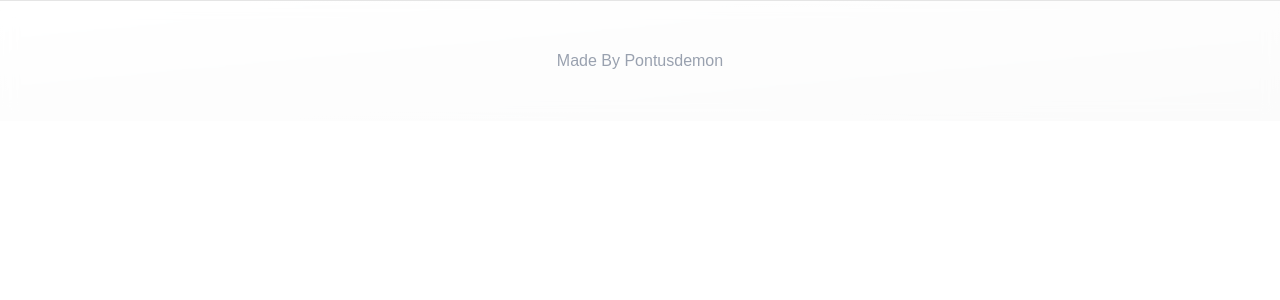
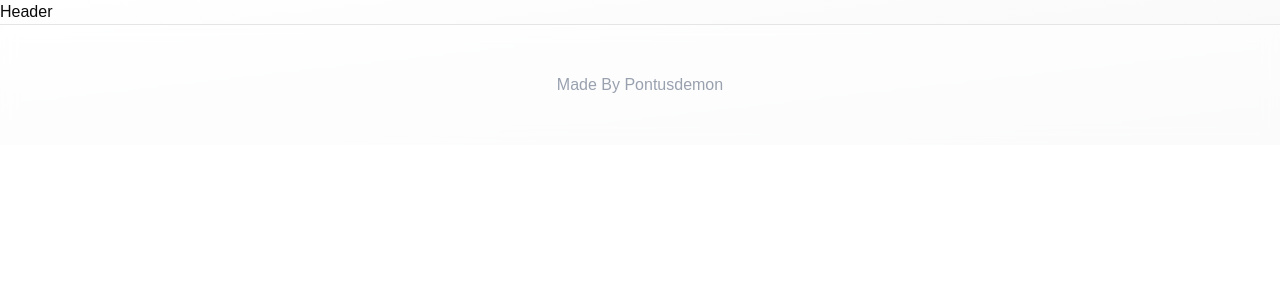
Before and after one commit to Pontusdemon/ProjectManagementDashboard, a React (Vite) app in the folder ProjectManager/: page / in a window 1280 px wide. Shown: the top 300 px of the page. Built offline with nearby package versions, Linux system fonts and the light colour scheme.

Commit message:
build 1 update

```diff
--- a/ProjectManager/src/components/layout/Header.tsx
+++ b/ProjectManager/src/components/layout/Header.tsx
@@ -1,6 +1,6 @@
 const Header = () => {
     return (
-        <div></div>
+        <div>Header</div>
     )
 }
 
```
